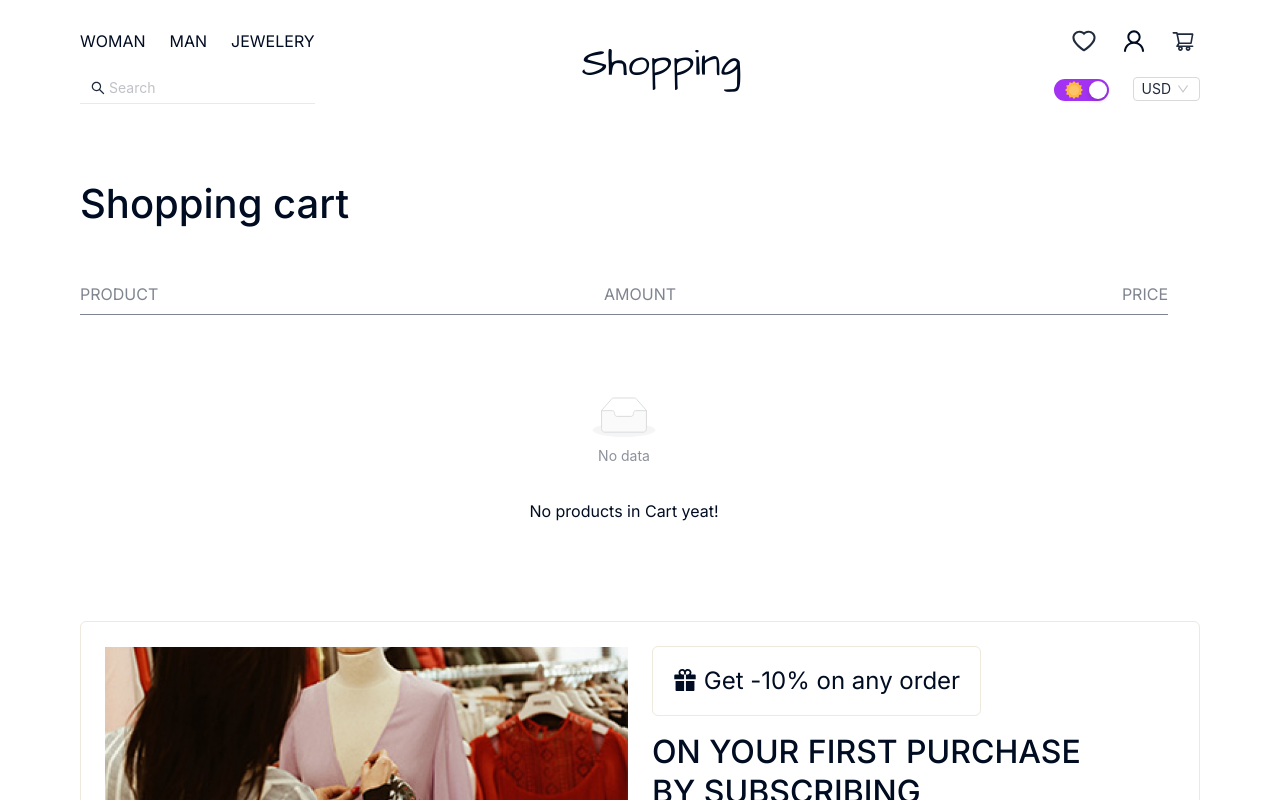
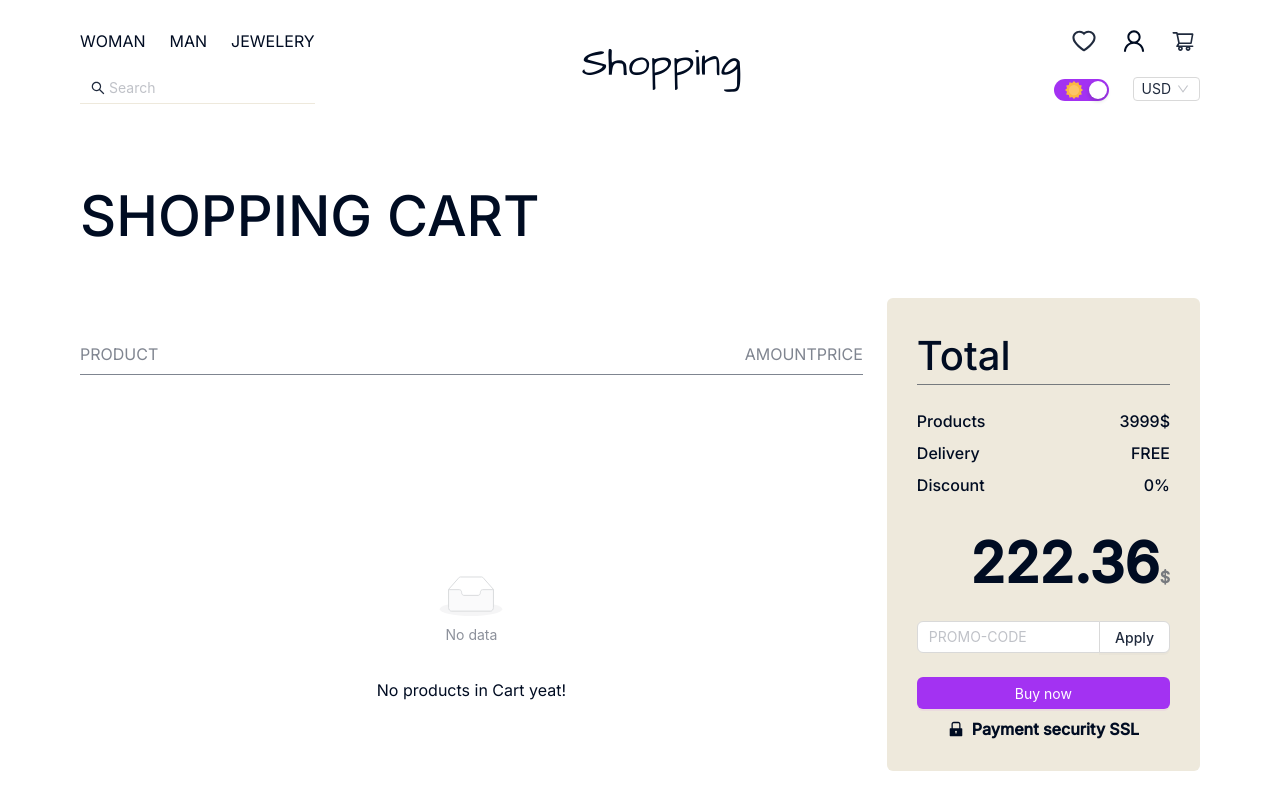
Before and after one commit to RussianBoy64/nextJS-store, a Next.js app: page /cart in a window 1280 px wide. Shown: the top 800 px of the page. Built offline with nearby package versions, Linux system fonts and the light colour scheme.

Commit message:
feat: add adaptive for cartPage

```diff
--- a/app/cart/cartPage.module.scss
+++ b/app/cart/cartPage.module.scss
@@ -2,15 +2,51 @@
 
 .cart {
   display: grid;
-  grid-template-columns: 1fr auto;
-  grid-template-areas: "title price" "products price";
+  grid-template-columns: 3fr 1fr;
+  grid-template-areas: "title ." "products price" "products .";
   gap: 2rem;
   padding: 1.5rem 5rem;
 
   &__title {
     grid-area: title;
     margin-bottom: 1rem;
-    font-size: $fs-xxl;
+    font-size: $fs-xxxl;
     font-weight: 500;
+    text-transform: uppercase;
   }
 }
+
+@media (max-width: $xxl-screen) {
+  .cart {
+    grid-template-columns: 2.5fr 1fr;
+    gap: 1.5rem;
+    padding: 1.5rem 5rem;
+  }
+}
+@media (max-width: $xl-screen) {
+  .cart {
+    padding: 1.5rem 3rem;
+  }
+}
+@media (max-width: $lg-screen) {
+  .cart {
+    grid-template-columns: 1fr;
+    grid-template-areas: "title " "products" "price";
+    gap: 1rem;
+    padding: 1.5rem;
+
+    &__title {
+      font-size: $fs-xxl;
+    }
+  }
+}
+
+@media (max-width: $md-screen) {
+  .cart {
+    padding: 0 1rem;
+
+    &__title {
+      text-align: center;
+    }
+  }
+}
--- a/app/cart/page.tsx
+++ b/app/cart/page.tsx
@@ -1,5 +1,6 @@
 import ProductList from "@/components/Cart/ProductList";
 import styles from "./cartPage.module.scss";
+import CartPrice from "@/components/Cart/CartPrice";
 
 export const metadata = {
   title: "NextShop | Cart",
@@ -11,6 +12,7 @@ const page = () => {
     <section className={styles.cart}>
       <h4 className={styles.cart__title}>Shopping cart</h4>
       <ProductList />
+      <CartPrice />
     </section>
   );
 };
--- /dev/null
+++ b/components/Cart/CartPrice/cartPrice.module.scss
@@ -0,0 +1,50 @@
+@import "@/styles/variables.scss";
+
+.cartPrice {
+  grid-area: price;
+  min-width: 280px;
+  padding: 30px;
+  background-color: $accent-secondary;
+  border-radius: 6px;
+
+  &__title {
+    display: inline-block;
+    width: 100%;
+    margin-bottom: 1rem;
+    font-size: $fs-xxl;
+    font-weight: 500;
+    line-height: 3.5rem;
+    border-bottom: 1px solid $text-color50;
+  }
+
+  &__flexRow {
+    display: flex;
+    align-items: center;
+    justify-content: space-between;
+    margin-top: 0.5rem;
+    font-weight: 500;
+  }
+
+  &__total {
+    display: inline-block;
+    width: 100%;
+    margin: 1.5rem 0 1rem;
+    font-size: $fs-xxxl;
+    font-weight: 600;
+    text-align: right;
+  }
+
+  &__priceSign {
+    color: $text-color50;
+    font-size: $fs-normal;
+    font-weight: 600;
+  }
+
+  .cartPrice__ssl {
+    display: flex;
+    align-items: center;
+    justify-content: center;
+    gap: 0.5rem;
+    margin-top: 0.5rem;
+  }
+}
--- /dev/null
+++ b/components/Cart/CartPrice/index.tsx
@@ -0,0 +1,42 @@
+"use client";
+
+import DiscountInput from "@/components/UI/DiscountInput";
+import { Button, List } from "antd";
+import { LockFilled } from "@ant-design/icons";
+
+import styles from "./cartPrice.module.scss";
+
+const CartPrice = () => {
+  return (
+    <div className={styles.cartPrice}>
+      <span className={styles.cartPrice__title}>Total</span>
+      <div className={styles.cartPrice__flexRow}>
+        <span className={styles.cartPrice__waste}>Products</span>
+        <span className={styles.cartPrice__wasteValue}>3999$</span>
+      </div>
+      <div className={styles.cartPrice__flexRow}>
+        <span className={styles.cartPrice__waste}>Delivery</span>
+        <span className={styles.cartPrice__wasteValue}>FREE</span>
+      </div>
+      <div className={styles.cartPrice__flexRow}>
+        <span className={styles.cartPrice__waste}>Discount</span>
+        <span className={styles.cartPrice__wasteValue}>0%</span>
+      </div>
+      <span className={styles.cartPrice__total}>
+        222.36
+        <span className={styles.cartPrice__priceSign}>$</span>
+      </span>
+      <DiscountInput />
+      <Button style={{ width: "100%" }} type="primary">
+        Buy now
+      </Button>
+      <List.Item.Meta
+        className={styles.cartPrice__ssl}
+        avatar={<LockFilled />}
+        title={<span>Payment security SSL</span>}
+      />
+    </div>
+  );
+};
+
+export default CartPrice;
--- a/components/Cart/CartProduct/cartProduct.module.scss
+++ b/components/Cart/CartProduct/cartProduct.module.scss
@@ -1,9 +1,12 @@
 @import "@/styles/variables.scss";
 
 .cartProduct {
+  display: flex;
+  align-items: center;
+
   &__image {
-    width: 200px !important;
-    height: 200px !important;
+    min-width: 200px;
+    max-height: 200px;
     object-fit: contain;
   }
 
@@ -12,6 +15,8 @@
     flex-direction: column;
     justify-content: center;
     gap: 0.5rem;
+    max-width: 500px;
+    padding: 0 20px;
   }
 
   &__category {
@@ -26,9 +31,63 @@
   }
 
   &__price {
-    grid-column: span 2;
+    padding-left: 20px;
     font-size: $fs-l;
     text-align: right;
     font-weight: 600;
   }
 }
+
+@media (max-width: $xxl-screen) {
+  .cartProduct {
+    &__image {
+      min-width: 150px;
+      max-height: 150px;
+    }
+  }
+}
+
+@media (max-width: $xl-screen) {
+  .cartProduct {
+    &__image {
+      min-width: 100px;
+      max-height: 100px;
+    }
+
+    &__title {
+      font-size: $fs-normal;
+    }
+  }
+}
+
+@media (max-width: $md-screen) {
+  .cartProduct {
+    &__image {
+      min-width: 80px;
+      max-height: 80px;
+    }
+
+    &__info {
+      padding: 0 10px;
+    }
+
+    &__category,
+    &__title {
+      font-size: $fs-s;
+    }
+
+    &__price {
+      padding-left: 10px;
+      font-size: $fs-normal;
+    }
+  }
+}
+
+@media (max-width: $sm-screen) {
+  .cartProduct {
+    flex-direction: column;
+    flex-wrap: wrap;
+    align-items: start;
+    gap: 10px;
+  }
+}
--- a/components/Cart/CartProduct/index.tsx
+++ b/components/Cart/CartProduct/index.tsx
@@ -25,16 +25,14 @@ const CartProduct = ({ product }: CartProductProps) => {
 
   return (
     <>
-      <Image
-        className={styles.cartProduct__image}
-        src={product.image}
-        width={200}
-        height={200}
-      />
-      <div className={styles.cartProduct__info}>
-        <span className={styles.cartProduct__category}>{product.category}</span>
-        <span className={styles.cartProduct__title}>{product.title}</span>
+      <div className={styles.cartProduct}>
+        <Image className={styles.cartProduct__image} src={product.image} />
+        <div className={styles.cartProduct__info}>
+          <span className={styles.cartProduct__category}>{product.category}</span>
+          <span className={styles.cartProduct__title}>{product.title}</span>
+        </div>
       </div>
+
       <Amount product={product} value={product.amount!} />
       <span className={styles.cartProduct__price}>{`${
         productPrice * product.amount!
--- a/components/Cart/ProductList/productList.module.scss
+++ b/components/Cart/ProductList/productList.module.scss
@@ -4,7 +4,8 @@
   grid-area: products;
   display: grid;
   align-items: center;
-  grid-template-columns: repeat(5, auto);
+  grid-template-columns: 1fr repeat(2, auto);
+  row-gap: 2rem;
 
   &__listHeader {
     display: inline-block;
@@ -15,19 +16,17 @@
     border-bottom: 1px solid $text-color50;
 
     &:nth-child(1) {
-      grid-column: span 2;
       text-align: left;
     }
 
     &:nth-child(3) {
-      grid-column: span 2;
       text-align: right;
     }
   }
 }
 
 .empty {
-  grid-column: span 5;
+  grid-column: span 3;
   display: flex;
   flex-direction: column;
   align-items: center;
--- a/components/UI/Amount/amount.module.scss
+++ b/components/UI/Amount/amount.module.scss
@@ -1,10 +1,15 @@
 @import "@/styles/variables.scss";
 
 .amount {
-  width: fit-content;
+  width: 100px;
   justify-self: center;
 
   &__input {
     width: 50px;
+
+    & input {
+      text-align: center !important;
+      padding: 0px 5px;
+    }
   }
 }
--- /dev/null
+++ b/components/UI/DiscountInput/index.tsx
@@ -0,0 +1,18 @@
+"use client";
+
+import { Space, Input, Button } from "antd";
+
+const onSearch = (value: string) => console.log(value);
+
+const DiscountInput = () => {
+  return (
+    <Space.Compact style={{ width: "100%", marginBottom: "1.5rem" }}>
+      <Input placeholder="PROMO-CODE" />
+      <Button style={{ fontWeight: 500 }} type="default">
+        Apply
+      </Button>
+    </Space.Compact>
+  );
+};
+
+export default DiscountInput;
--- a/styles/variables.scss
+++ b/styles/variables.scss
@@ -16,6 +16,7 @@ $fs-normal: 16px;
 $fs-l: 1.5rem;
 $fs-xl: 2rem;
 $fs-xxl: 2.5rem;
+$fs-xxxl: 3.5rem;
 
 @mixin PrimaryText($font-size, $color: $text-color, $fw: 400) {
   font-family: "Inter", sans-serif;
```
